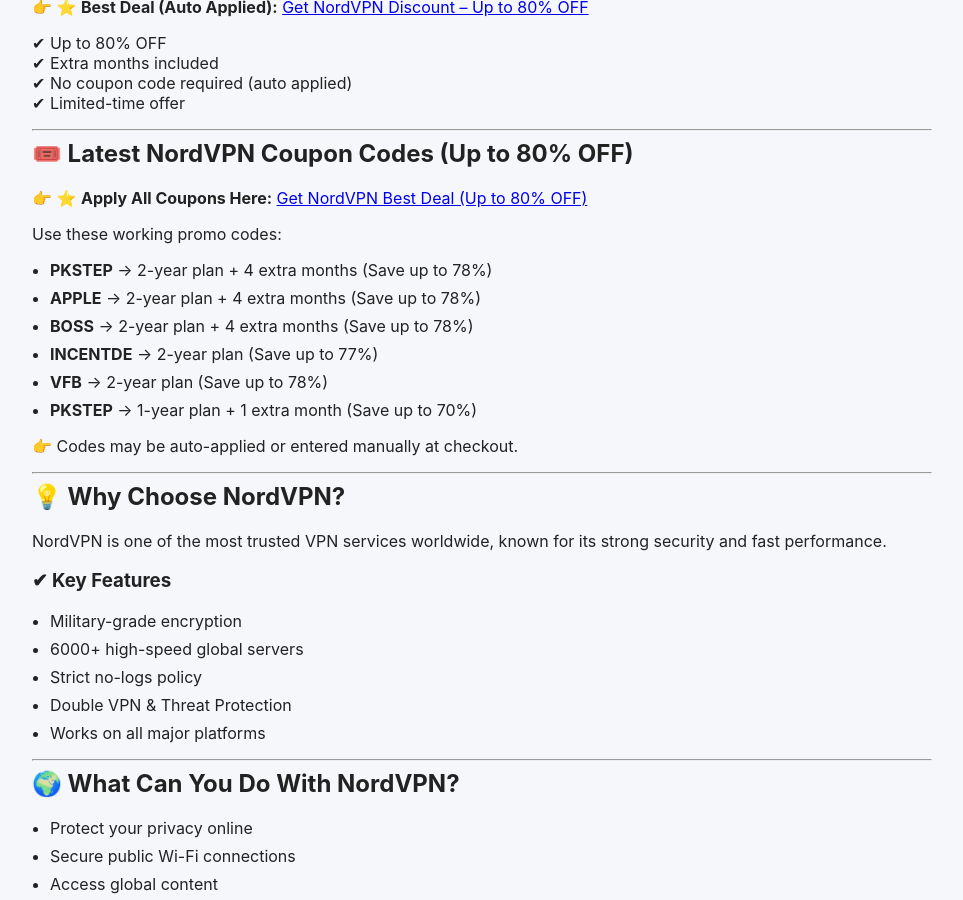
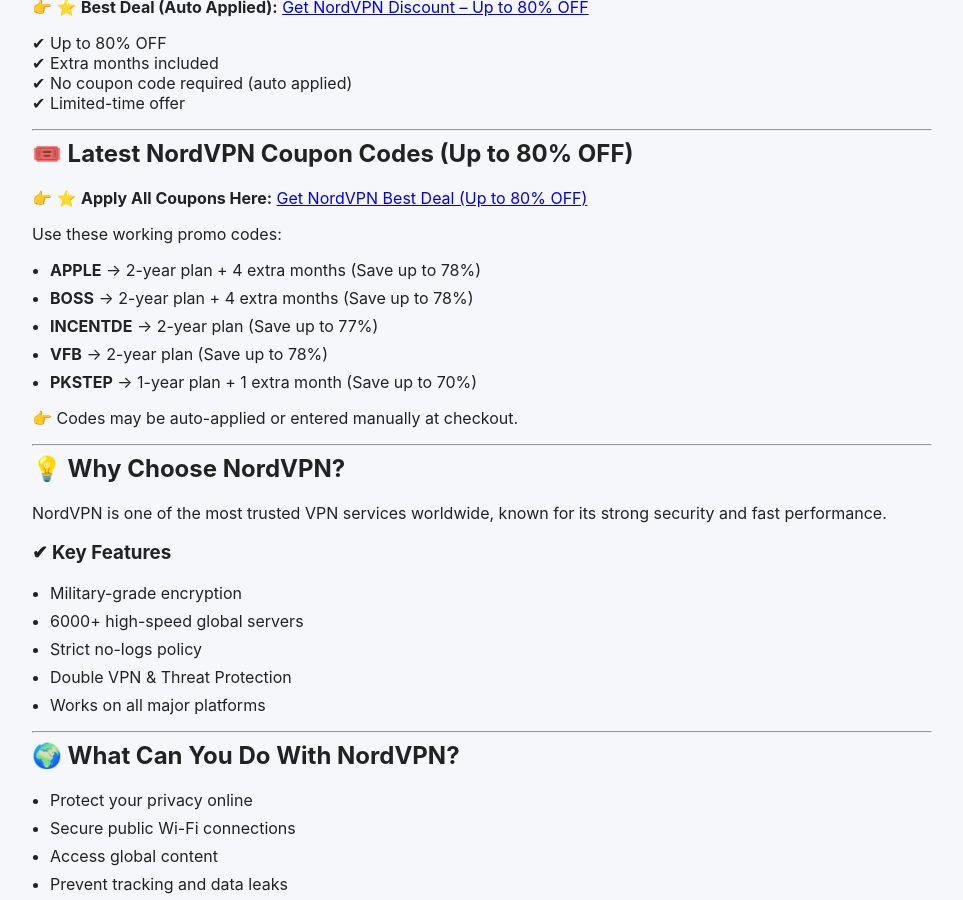
Before and after one commit to BestCouponCodes/best-coupon-codes, a Jekyll site: the page built from nordvpn-coupon-code.md, in a window 1280 px wide and 900 px high, scrolled down 399 px. Shown: the whole window, without its empty margins (158-1121 px from the left). Built offline with Jekyll 4.4.1, drawn with Linux system fonts in a browser that asks for light colours.

Commit message:
Remove duplicate promo code entry

```diff
--- a/nordvpn-coupon-code.md
+++ b/nordvpn-coupon-code.md
@@ -36,7 +36,6 @@ Here’s the **best NordVPN deal available right now** — save big with verifie
 
 
 Use these working promo codes:
--  **PKSTEP** → 2-year plan + 4 extra months (Save up to 78%)
 -  **APPLE** → 2-year plan + 4 extra months (Save up to 78%)
 -  **BOSS** → 2-year plan + 4 extra months (Save up to 78%)
 -  **INCENTDE** → 2-year plan (Save up to 77%)
```
